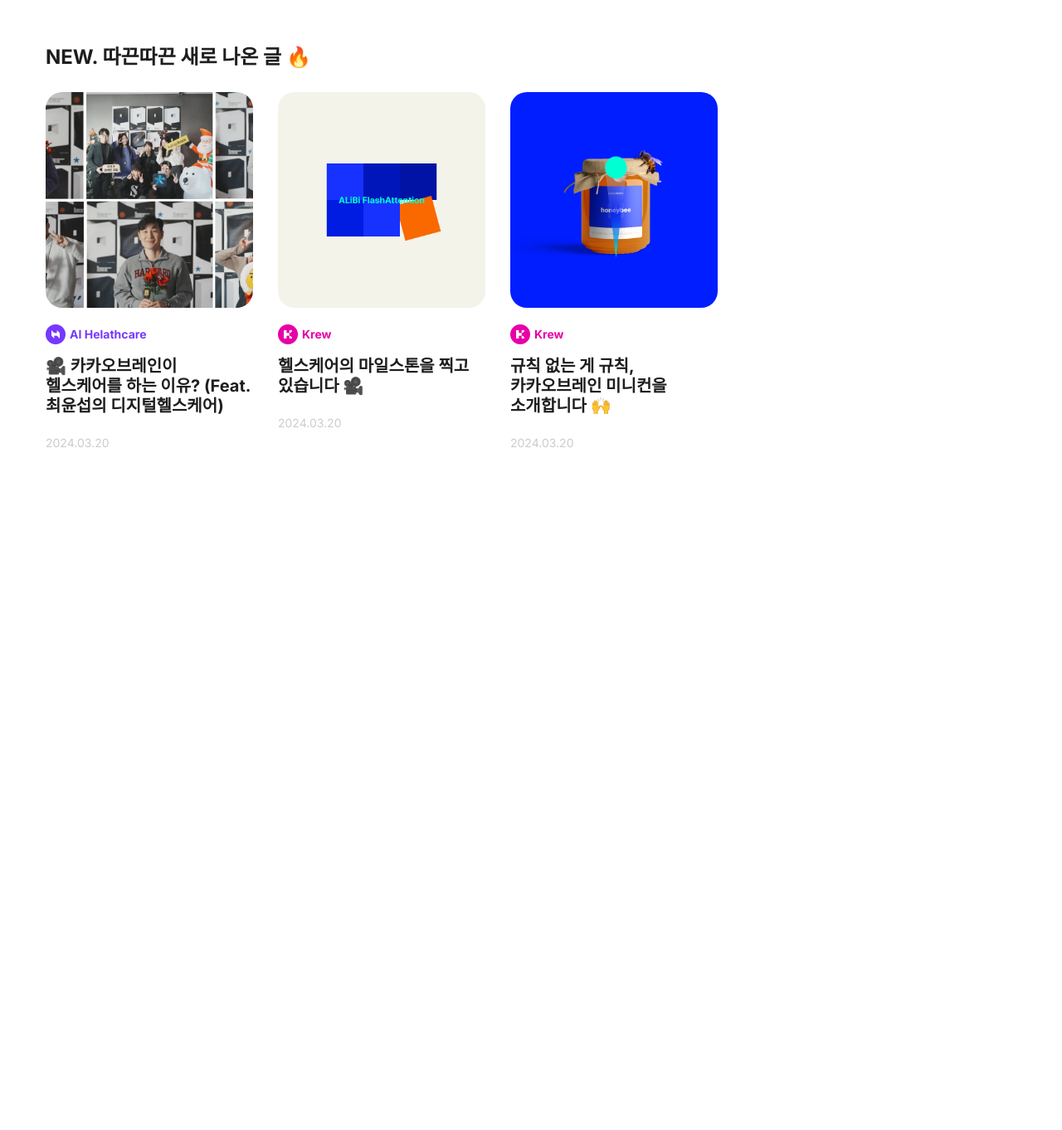
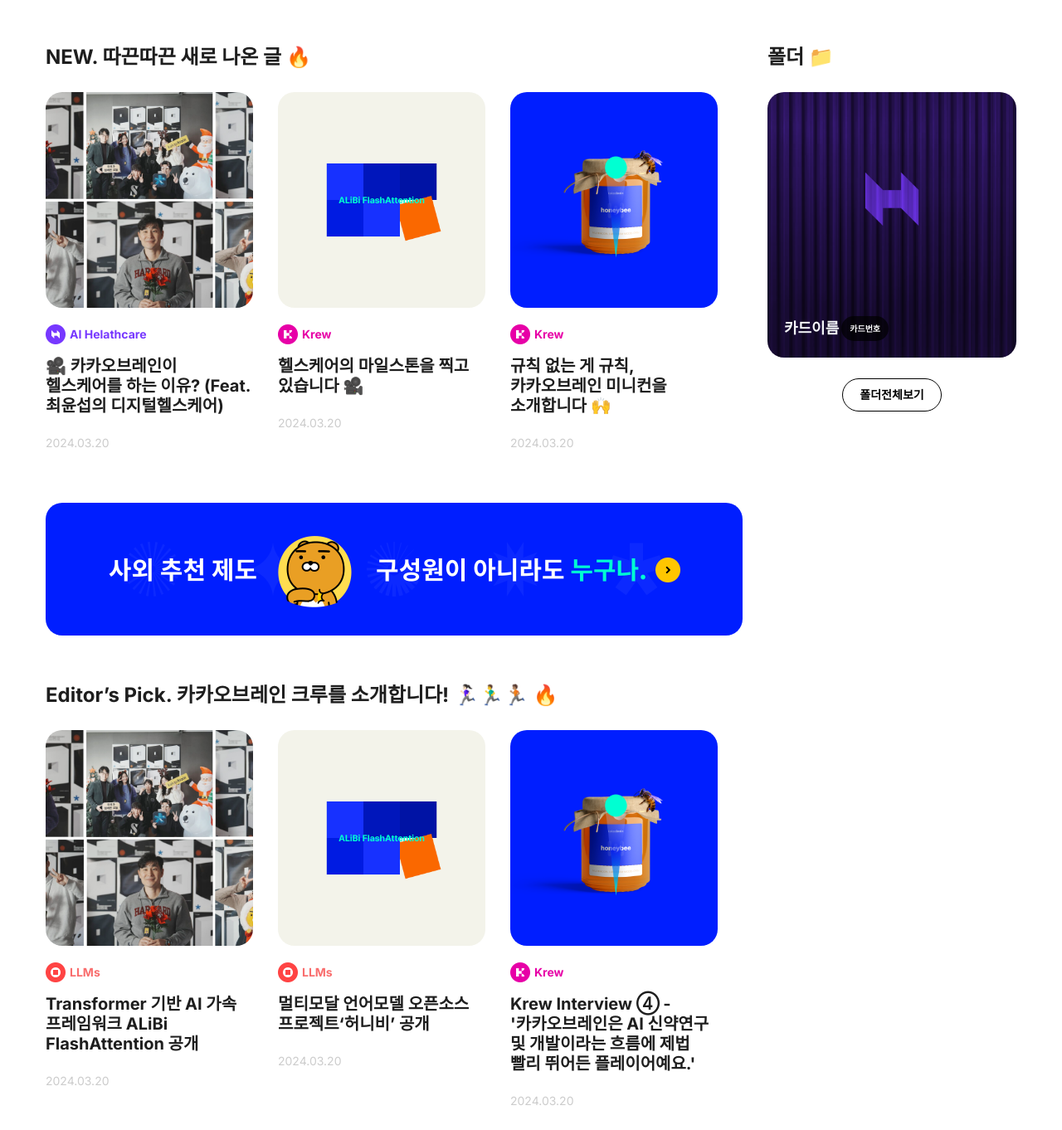
Before and after one commit to HJE155/kko-brain-clone, a plain HTML site: page index.html in a window 1280 px wide. Shown: the part 573-1935 px from the top of the page at 83% size. Before the commit the page ends 1179 px from the top, so only its background shows below. Drawn offline with nearby package versions, Linux system fonts and the light colour scheme.

Commit message:
design: 크루데이터 연동 및 카드 스타일링

```diff
--- a/css/main.css
+++ b/css/main.css
@@ -186,3 +186,104 @@
   max-height: 750px;
  }
 }
+
+.content-ad {
+ position: relative;
+ width: 100%;
+ height: 160px;
+ margin-bottom: 60px;
+}
+.content-ad a {
+ display: block;
+ width: 100%;
+ height: 100%;
+ background: url("../images/1pc.png") no-repeat center;
+ background-size: cover;
+ border-radius: 20px;
+}
+
+.main-cards {
+ width: 25.64vw;
+ max-width: 300px;
+}
+.main-cards-wrap {
+}
+.main-cards-wrap h3 {
+ font-size: 24px;
+ font-weight: 700;
+ color: #1e1e1e;
+ margin-bottom: 30px;
+}
+.main-cards-slide {
+ width: 100%;
+}
+.swCards {
+ overflow: visible !important;
+}
+.swCards .swiper-wrapper {
+ display: block;
+}
+
+.main-card {
+ position: relative;
+ display: flex;
+ align-items: flex-end;
+ width: 300px;
+ height: 320px;
+ margin-bottom: 25px;
+ background: url("../images/p1.png") no-repeat center;
+ background-size: cover;
+ border-radius: 20px;
+ transition: filter 0.2s ease-in-out, transform 0.2s ease-in-out;
+}
+.main-card:hover {
+ filter: drop-shadow(0 25px 25px rgba(0, 0, 0, 0.2));
+ transform: translateY(-15px);
+}
+.main-card-cate {
+ display: flex;
+ align-items: center;
+ font-size: 18px;
+ color: #f5f7fa;
+ font-weight: 700;
+ padding: 20px;
+}
+.main-card-cate span {
+ display: block;
+ font-size: 10px;
+ color: #fff;
+ background-color: rgba(0, 0, 0, 0.7);
+ padding: 3px 10px;
+ margin-left: 3px;
+ border-radius: 20px;
+}
+
+@media screen and (max-width: 1024px) {
+ .main-bottom {
+  flex-direction: column;
+ }
+ .main-contents {
+  width: 100%;
+  max-width: 100%;
+ }
+ .content-ad {
+  height: 76.1vw;
+ }
+ .content-ad a {
+  background: url("../images/1mobile.png") no-repeat center;
+  background-size: cover;
+  border-radius: 0;
+ }
+ .main-cards {
+  min-width: 1024px;
+  width: 100%;
+  max-width: 100%;
+ }
+ .swCards .swiper-wrapper {
+  display: flex;
+ }
+ .main-card {
+  width: 240px;
+  height: 265px;
+ }
+}
--- a/index.html
+++ b/index.html
@@ -21,6 +21,7 @@
   <script src="js/header.js"></script>
   <script src="js/banner.js"></script>
   <script src="js/news.js"></script>
+  <script src="js/crew.js"></script>
  </head>
  <body>
   <div class="wrap">
@@ -144,8 +145,43 @@
          <!-- json 연동 -->
         </div>
        </div>
+       <div class="content-ad">
+        <a href="#"></a>
+       </div>
+       <div class="content-wrap">
+        <h3>Editor’s Pick. 카카오브레인 크루를 소개합니다! 🏃🏻‍♀🏃‍♂🏃🏽 🔥</h3>
+        <div class="content-list crew-list">
+         <!-- json 연동 -->
+        </div>
+
+        <div class="bt-wrap">
+         <button class="bt">더보기</button>
+        </div>
+       </div>
       </div>
-      <div class="main-cards"></div>
+      <div class="main-cards">
+       <div class="main-cards-wrap">
+        <h3>폴더 📁</h3>
+        <div class="main-cards-slide">
+         <div class="swiper swCards">
+          <div class="swiper-wrapper">
+           <div class="swiper-slide">
+            <a href="#" data-id="1" class="main-card">
+             <p class="main-card-cate">
+              카드이름
+              <span>카드번호</span>
+             </p>
+            </a>
+           </div>
+          </div>
+         </div>
+        </div>
+
+        <div class="bt-wrap">
+         <button class="bt">폴더전체보기</button>
+        </div>
+       </div>
+      </div>
      </section>
     </div>
    </main>
--- /dev/null
+++ b/js/crew.js
@@ -0,0 +1,46 @@
+window.addEventListener("load", function () {
+ // 1. news.json 호출하고 성공하면
+ fetch("api/crews.json")
+  .then((response) => {
+   return response.json();
+  })
+  .then((data) => {
+   const result = makeHtmlTag(data);
+   return result;
+  })
+  .catch((error) => {
+   console.log(error);
+  });
+
+ // 2. html 태그 생성 함수
+ const makeHtmlTag = (data) => {
+  // html 태그 글자
+  let tag = "";
+  // 이미지 경로
+  const path = "./images";
+  data.forEach((item) => {
+   const tempTag = `
+    <a href="${item.link}" class="content-list-link" data-id="${item.id}">
+        <div class="content-list-img">
+           <div class="content-list-thumb" style="background: url('${path}/${item.imgpath}') no-repeat center;
+            background-size: cover;"></div>
+        </div>
+        <div class="content-list-txt">
+           <span class="content-list-cate" style="color: ${item.txtcolor};">
+            <img src="${path}/icon/${item.icon}" alt="${item.category}" />
+            ${item.category}
+           </span>
+           <h4 class="content-list-title">${item.title}</h4>
+           <span class="content-list-date">${item.day}</span>
+        </div>
+    </a>`;
+
+   tag += tempTag;
+  });
+
+  // html 배치
+  const crewElement = document.querySelector(".crew-list");
+  crewElement.innerHTML = tag;
+  return crewElement;
+ };
+});
```
